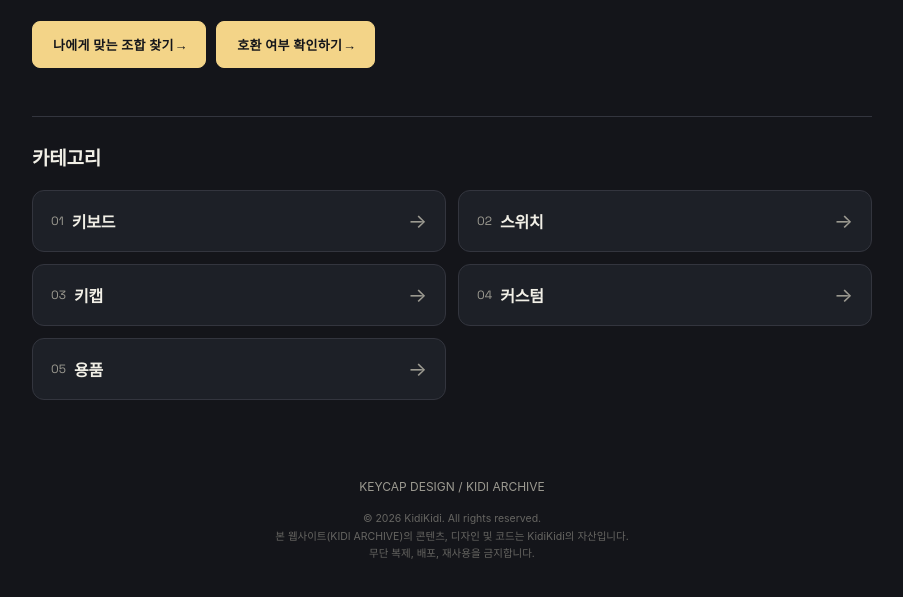
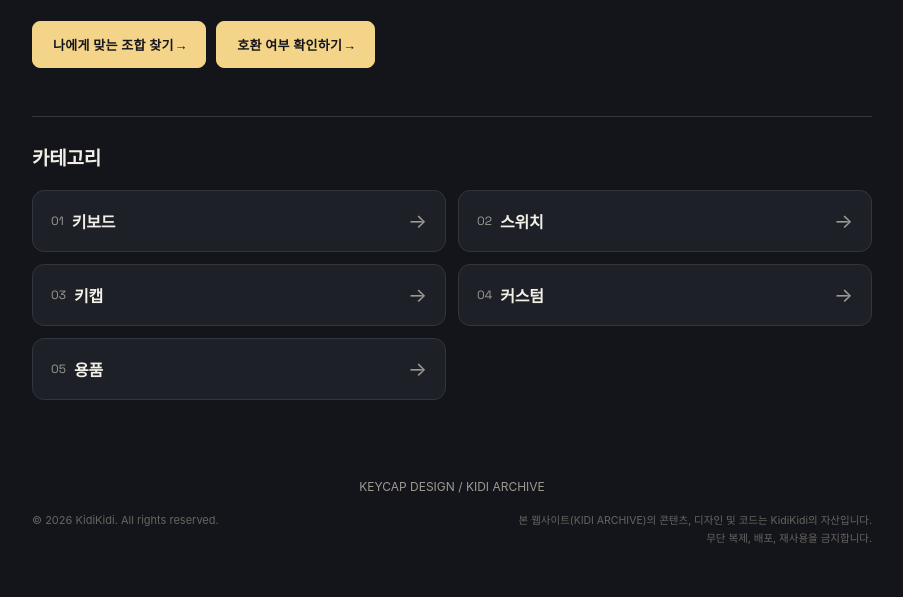
Before and after one commit to delay-11/kidi-archive, a plain HTML site: page index.html in a window 1280 px wide. Shown: the part 327-924 px from the top of the page, without its empty margins (188-1091 px from the left). Drawn offline with Linux system fonts and the light colour scheme.

Commit message:
Add files via upload

```diff
--- a/index.html
+++ b/index.html
@@ -101,11 +101,13 @@
   </section>
 
   <footer>
-    KEYCAP DESIGN / KIDI ARCHIVE
-    <div class="footer-legal">
-      © 2026 KidiKidi. All rights reserved.<br>
-      본 웹사이트(KIDI ARCHIVE)의 콘텐츠, 디자인 및 코드는 KidiKidi의 자산입니다.<br>
-      무단 복제, 배포, 재사용을 금지합니다.
+    <div class="footer-brand">KEYCAP DESIGN / KIDI ARCHIVE</div>
+    <div class="footer-row">
+      <div class="footer-copyright">© 2026 KidiKidi. All rights reserved.</div>
+      <div class="footer-legal">
+        본 웹사이트(KIDI ARCHIVE)의 콘텐츠, 디자인 및 코드는 KidiKidi의 자산입니다.<br>
+        무단 복제, 배포, 재사용을 금지합니다.
+      </div>
     </div>
   </footer>
 </div>
--- a/style.css
+++ b/style.css
@@ -548,8 +548,18 @@ section{padding:8px 20px 48px;}
 .result-actions{display:flex; gap:10px; margin-top:6px;}
 .result-actions .btn{flex:1; text-align:center;}
 
-footer{padding:30px 20px 50px; text-align:center; color:var(--paper-dim); font-size:12px;}
-.footer-legal{margin-top:14px; font-size:10.5px; line-height:1.7; color:var(--paper-dim); opacity:0.6;}
+footer{padding:30px 20px 50px; color:var(--paper-dim); font-size:12px;}
+.footer-brand{text-align:center; margin-bottom:16px;}
+.footer-row{
+  display:flex; justify-content:space-between; align-items:flex-start; gap:12px;
+  flex-wrap:wrap; text-align:left;
+}
+.footer-copyright{font-size:11px; color:var(--paper-dim); opacity:0.6; white-space:nowrap;}
+.footer-legal{font-size:10.5px; line-height:1.7; color:var(--paper-dim); opacity:0.6; text-align:right;}
+@media (max-width:480px){
+  .footer-row{flex-direction:column; align-items:center; text-align:center;}
+  .footer-legal{text-align:center;}
+}
 .topbar-inquiry{
   cursor:pointer; font-family:-apple-system,BlinkMacSystemFont,"Apple SD Gothic Neo","Malgun Gothic",sans-serif;
   text-transform:none; letter-spacing:normal; font-weight:600; font-size:12.5px;
```
Also changed, not shown: script.js.
